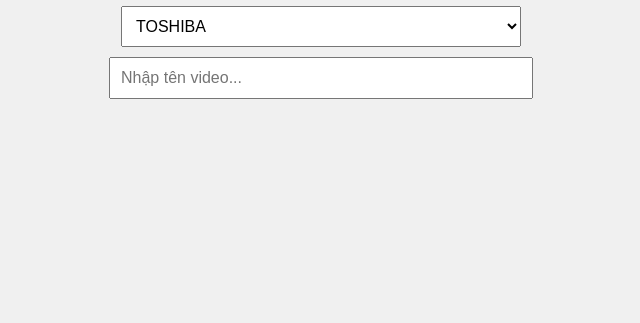
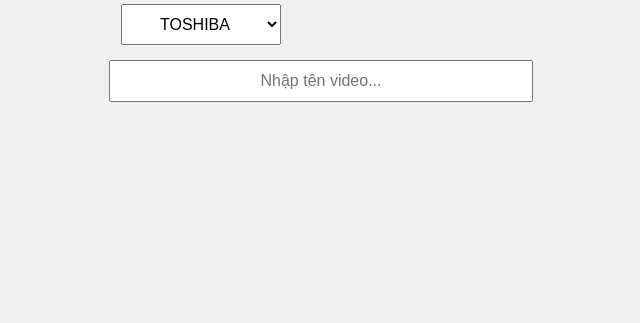
Before and after one commit to tuanAnh12423/Technical_Support_TSB-CF, a plain HTML site: page index.html in a window 1280 px wide. Shown: the part 477-800 px from the top of the page, without its empty margins (319-959 px from the left). Drawn offline with Linux system fonts and the light colour scheme.

Commit message:
Updata Code

```diff
--- a/index.html
+++ b/index.html
@@ -24,19 +24,35 @@
       max-width: 400px; /* Giới hạn chiều rộng tối đa */
     }
 
-    /* Định dạng cho ô lựa chọn và ô nhập liệu */
-    .input-group {
+    /* Định dạng cho ô nhập liệu */
+    .input-format {
       display: flex; /* Sắp xếp các phần tử theo chiều ngang */
       flex-direction: column; /* Sắp xếp theo chiều dọc */
       align-items: center; /* Căn giữa theo chiều dọc */
       margin-bottom: 20px; /* Khoảng cách bên dưới */
     }
-
-    select, input {
+    input {
+      text-align: center;
       width: 100%; /* Chiều rộng đầy đủ */
       padding: 10px; /* Khoảng cách bên trong */
       margin-bottom: 10px; /* Khoảng cách giữa các phần tử */
       font-size: 16px; /* Kích thước chữ dễ đọc */
+    }
+
+    /* Định dạng cho ô lựa chọn */
+
+    .select-format{
+      display: flex;
+      flex-direction: column-reverse;
+      align-items: flex-start;
+    }
+
+    select{
+      text-align: center;
+      width: 40%;
+      padding: 10px;
+      margin-bottom: 15px;
+      font-size: 16px;
     }
 
     /* Định dạng cho hình ảnh */
@@ -44,8 +60,6 @@
       margin-bottom: 20px;
       max-width: 100%; /* Đảm bảo hình ảnh không vượt quá màn hình */
       height: auto; /* Tự động điều chỉnh chiều cao */
-
-    /*Định dạng cho Liên kết trên góc trái*/
     }
   </style>
 </head>
@@ -53,18 +67,19 @@
 
   <div class="container">
     <!-- HỖ TRỢ KỸ THUẬT TOSHIBA/COMFEE -->
-    <img src="/image/Bảo hành.png" alt="TSB" width="300">
+    <img src="/Bảo hành.png" alt="TSB" width="300">
     <h1>Tìm kiếm video trên kênh YouTube</h1>
 
     <!-- Ô lựa chọn và ô nhập liệu -->
-    <div class="input-group">
+    <div class="select-format">
       <select id="brand">
         <option value="TOSHIBA">TOSHIBA</option>
         <option value="Comfee">Comfee</option>
       </select>
-      <input type="text" id="search" placeholder="Nhập tên video...">
     </div>
-
+    <div class = "input-format">
+        <input type="text" id="search" placeholder="Nhập tên video...">
+    </div>
     <div id="results">
       <!-- Kết quả tìm kiếm sẽ hiển thị ở đây -->
     </div>
```
Also changed, not shown: Bảo hành.png (renamed from image/Bảo hành.png), TOSHIBA-Brand.png (renamed from image/TOSHIBA-Brand.png).
